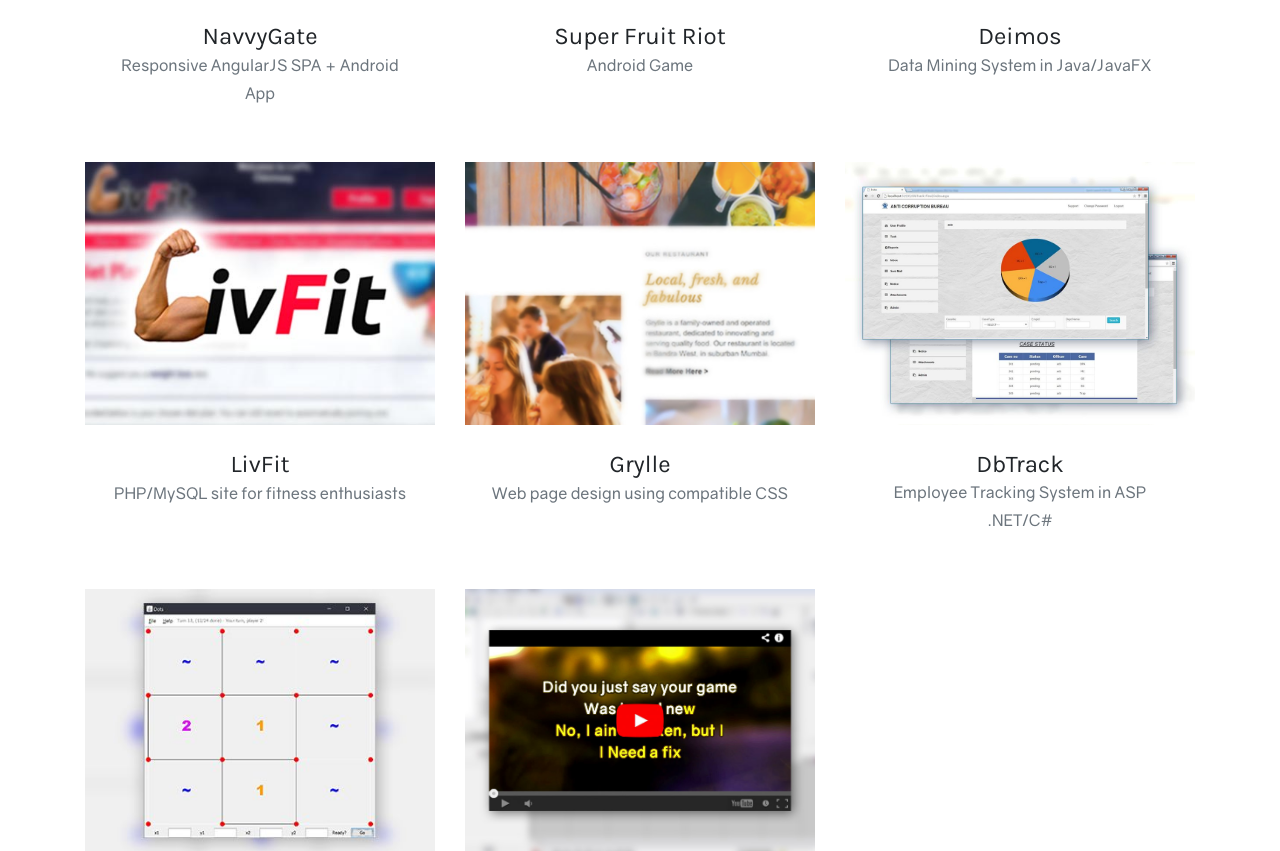
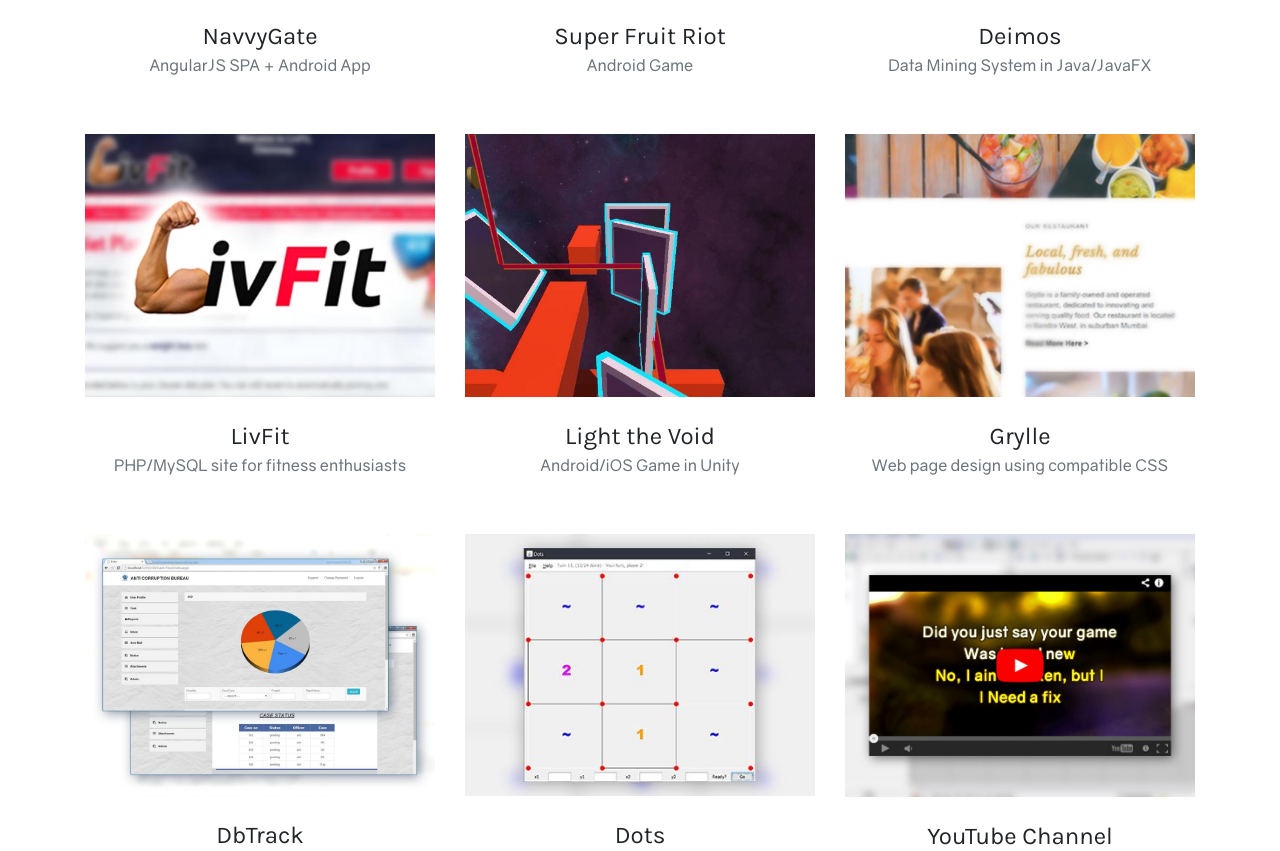
Before and after one commit to SidDays/siddays.github.io, a website: page index.html in a window 1280 px wide. Shown: the part 1729-2580 px from the top of the page. Drawn offline with nearby package versions, Linux system fonts and the light colour scheme.

Commit message:
Add Light the Void WIP, change label for NavvyGate

```diff
--- a/index.html
+++ b/index.html
@@ -122,7 +122,7 @@
           </a>
           <div class="portfolio-caption">
             <h4>NavvyGate</h4>
-            <p class="text-muted">Responsive AngularJS SPA + Android App</p>
+            <p class="text-muted">AngularJS SPA + Android App</p>
           </div>
         </div>
 
@@ -168,6 +168,22 @@
           <div class="portfolio-caption">
             <h4>LivFit</h4>
             <p class="text-muted">PHP/MySQL site for fitness enthusiasts</p>
+          </div>
+        </div>
+
+        <div class="col-md-4 col-sm-6 portfolio-item">
+          <a class="portfolio-link" data-toggle="modal" href="#portfolioModalLightTheVoid">
+            <div class="portfolio-hover">
+              <div class="portfolio-hover-content">
+                <i class="fa fa-exclamation-triangle fa-3x"></i>
+                <div>Under Construction</div>
+              </div>
+            </div>
+            <img class="img-fluid" src="/img/portfolio/lightthevoid/thumb.jpg" alt="NavvyGate Screenshot">
+          </a>
+          <div class="portfolio-caption">
+            <h4>Light the Void</h4>
+            <p class="text-muted">Android/iOS Game in Unity</p>
           </div>
         </div>
 
```
Also changed, not shown: img/portfolio/lightthevoid/thumb.jpg (added).
